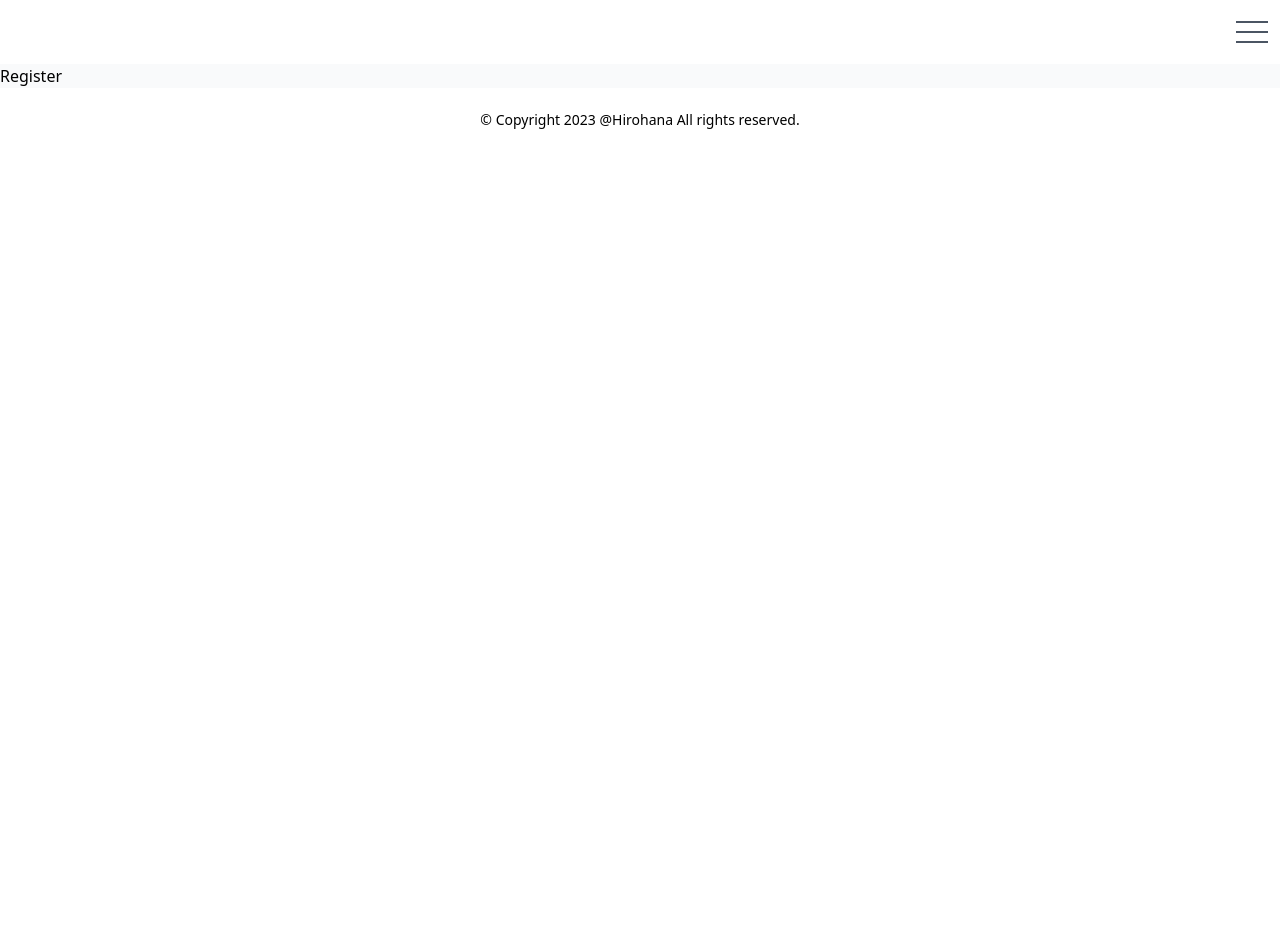
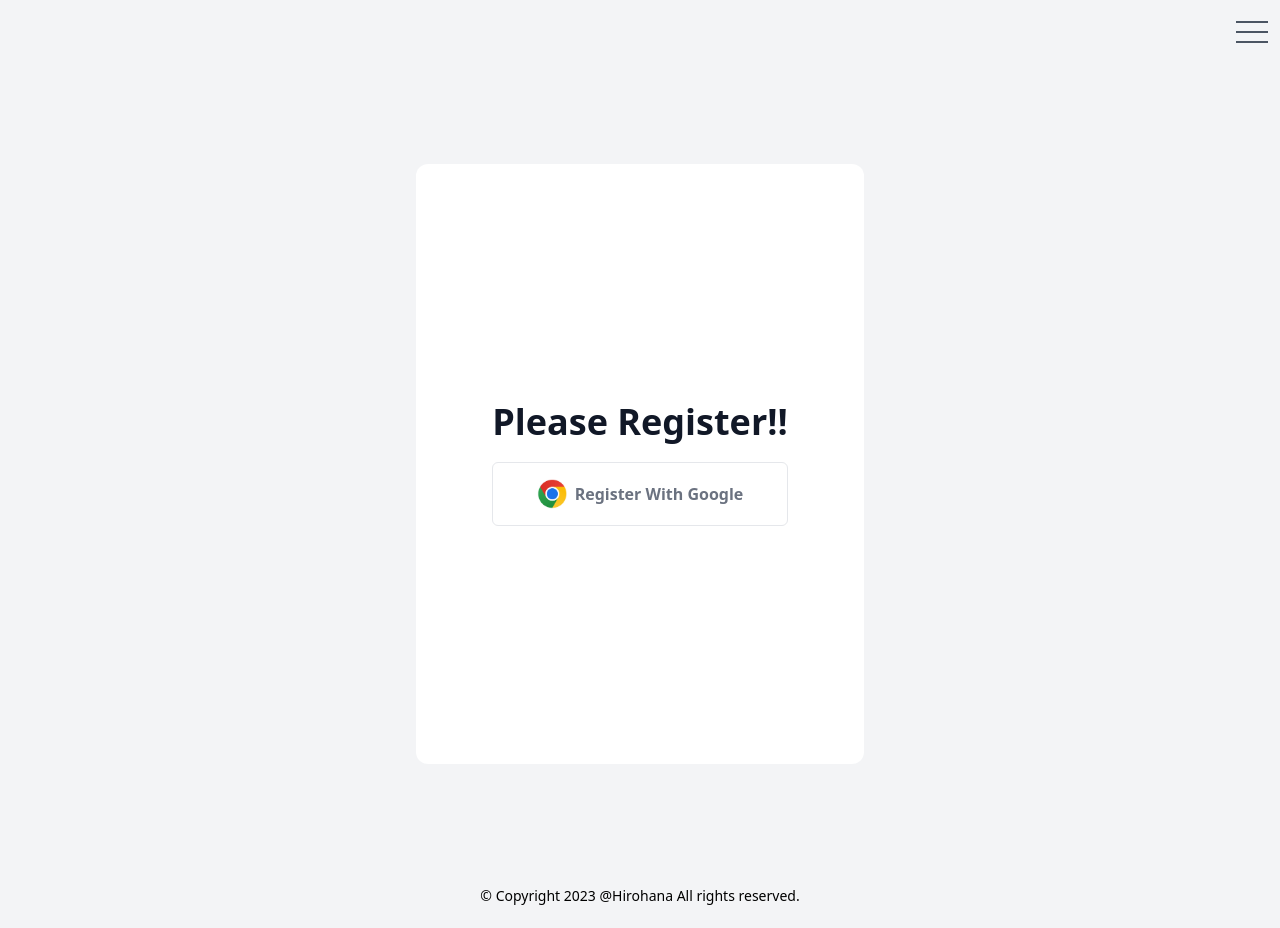
Before and after one commit to hirohana/aichat-openai, a Next.js app: page /auth/register in a window 1280 px wide. Before the commit the page ends 800 px from the top, so only its background shows below. Built offline with nearby package versions, Linux system fonts and the light colour scheme.

Commit message:
LoginPageとRegisterPage作成

```diff
--- a/src/app/auth/register/page.tsx
+++ b/src/app/auth/register/page.tsx
@@ -1,3 +1,5 @@
+import { RegisterPage } from "src/components/pages/register/RegisterPage";
+
 export default function Register() {
-  return <div>Register</div>;
+  return <RegisterPage />;
 }
--- a/src/app/layout.tsx
+++ b/src/app/layout.tsx
@@ -1,4 +1,4 @@
-import { BaseLayout } from "src/components/layouts/baseLayout/BaseLayout";
+import Layout from "src/components/layouts/rootLayout/RootLayout";
 
 export const metadata = {
   title: "Create Next App",
@@ -10,5 +10,5 @@ export default function RootLayout({
 }: {
   children: React.ReactNode;
 }) {
-  return <BaseLayout>{children}</BaseLayout>;
+  return <Layout>{children}</Layout>;
 }
--- a/src/components/elements/button/authButton/google/GoogleAuthButton.tsx
+++ b/src/components/elements/button/authButton/google/GoogleAuthButton.tsx
@@ -1,5 +1,6 @@
 "use client";
 
+import Image from "next/image";
 import { MouseEventHandler } from "react";
 
 type Props = {
@@ -9,8 +10,17 @@ type Props = {
 
 function GoogleAuthButton({ name, onClick }: Props) {
   return (
-    <div className="w-2/3 sm:max-w-sm py-4 px-2 text-center">
-      <button onClick={onClick}>{name}</button>
+    <div className="flex justify-center items-center px-4 py-4 bg-white border rounded-md cursor-pointer hover:bg-indigo-100">
+      <Image
+        src="/icon/google.png"
+        alt="google_icon"
+        width="30"
+        height="30"
+        className="mr-2"
+      />
+      <button onClick={onClick} className="text-gray-500 font-semibold">
+        {name}
+      </button>
     </div>
   );
 }
--- a/src/components/elements/button/secondaryButton/SecondaryButton.tsx
+++ b/src/components/elements/button/secondaryButton/SecondaryButton.tsx
@@ -5,12 +5,14 @@ type Props = {
 
 function SecondaryButton({ name, onClick }: Props) {
   return (
+    <div>
       <button
         onClick={onClick}
         className="bg-transparent hover:bg-blue-500 text-blue-700 font-semibold hover:text-white py-2 px-4 border border-blue-500 hover:border-transparent rounded"
       >
         {name}
       </button>
+    </div>
   );
 }
 
--- a/src/components/layouts/footer/Footer.tsx
+++ b/src/components/layouts/footer/Footer.tsx
@@ -1,6 +1,6 @@
 export const Footer = () => {
   return (
-    <div className="flex items-center  justify-center h-16">
+    <div className="flex items-center justify-center h-16">
       <p className="text-sm text-center">
         © Copyright 2023 @Hirohana All rights reserved.
       </p>
--- /dev/null
+++ b/src/components/layouts/pageFrame/PageFrame.tsx
@@ -0,0 +1,15 @@
+import React from "react";
+
+type Props = {
+  children: React.ReactNode;
+};
+
+export function PageFrame({ children }: Props) {
+  return (
+    <div className="w-full h-screen mx-auto px-4 md:text-center">
+      <div className="flex flex-col items-center justify-center h-full">
+        {children}
+      </div>
+    </div>
+  );
+}
--- a/src/components/layouts/baseLayout/BaseLayout.tsx
+++ b/src/components/layouts/rootLayout/RootLayout.tsx
@@ -5,20 +5,24 @@ import { Header } from "src/components/layouts/header/Header";
 import { Footer } from "src/components/layouts/footer/Footer";
 import "src/styles/globals.css";
 
-function BaseLayout({ children }: { children: React.ReactNode }) {
+export default function RootLayout({
+  children,
+}: {
+  children: React.ReactNode;
+}) {
   return (
     <html lang="ja">
       <body>
         <ReduxProvider>
           <NextAuthProvider>
-            <Header />
-            <main className="bg-gray-50">{children}</main>
-            <Footer />
+            <div className="bg-gray-100">
+              <Header />
+              <main>{children}</main>
+              <Footer />
+            </div>
           </NextAuthProvider>
         </ReduxProvider>
       </body>
     </html>
   );
 }
-
-export { BaseLayout };
--- a/src/components/pages/auth/AuthPage.tsx
+++ b/src/components/pages/auth/AuthPage.tsx
@@ -1,3 +1,4 @@
+import { PageFrame } from "src/components/layouts/pageFrame/PageFrame";
 import { HeadingText } from "src/components/elements/heading/HeadingText";
 import { HeadingDescription } from "src/components/elements/heading/HeadingDescription";
 import { PrimaryLink } from "src/components/elements/link/PrimaryLink";
@@ -5,8 +6,7 @@ import { SecondaryLink } from "src/components/elements/link/SecondaryLink";
 
 const AuthPage = () => {
   return (
-    <div className="w-full h-screen mx-auto px-4 md:text-center">
-      <div className="flex flex-col items-center justify-center h-full">
+    <PageFrame>
       <HeadingText text="ログイン・アカウント登録" />
       <HeadingDescription description="ログインする場合はログインボタン、アカウントを作成する場合は登録ボタンを押してください。" />
       <div className="flex items-center justify-center">
@@ -15,8 +15,7 @@ const AuthPage = () => {
         </div>
         <SecondaryLink name="登録" href="/register" />
       </div>
-      </div>
-    </div>
+    </PageFrame>
   );
 };
 
--- /dev/null
+++ b/src/components/pages/register/RegisterPage.tsx
@@ -0,0 +1,35 @@
+"use client";
+
+import { signIn } from "next-auth/react";
+import { useSearchParams } from "next/navigation";
+import { GoogleAuthButton } from "src/components/elements/button/authButton/google/GoogleAuthButton";
+import { HeadingText } from "src/components/elements/heading/HeadingText";
+import { PageFrame } from "src/components/layouts/pageFrame/PageFrame";
+import {
+  CALLBACK_URL,
+  GOOGLE,
+  HOME,
+  PLEASE_REGISTER,
+  REGISTER_WITH_GOOGLE,
+} from "src/const";
+
+function RegisterPage() {
+  const searchParams = useSearchParams();
+  const callbackUrl = searchParams.get(CALLBACK_URL) || HOME;
+
+  return (
+    <PageFrame>
+      <div className="flex flex-col items-center justify-center w-11/12 h-3/4 sm:max-w-md sm:max-h-md bg-white rounded-xl">
+        <div className="mx-2">
+          <HeadingText text={PLEASE_REGISTER} />
+          <GoogleAuthButton
+            name={REGISTER_WITH_GOOGLE}
+            onClick={() => signIn(GOOGLE, { callbackUrl })}
+          />
+        </div>
+      </div>
+    </PageFrame>
+  );
+}
+
+export { RegisterPage };
--- a/src/components/pages/resigter/RegisterPage.tsx
+++ /dev/null
@@ -1,5 +0,0 @@
-function Register() {
-  return <div>RegisterPage</div>;
-}
-
-export { Register };
--- a/src/const/index.ts
+++ b/src/const/index.ts
@@ -1,7 +1,13 @@
 // アプリケーション全体で使う定数を入れる。
 
-export const CALLBACK_URL = "callbackUrl";
+// Google Auth
+export const GOOGLE = "google";
+export const REGISTER_WITH_GOOGLE = "Register With Google";
 export const CONTINUE_WITH_GOOGLE = "Continue With Google";
-export const GOOGLE = "google";
+export const WELCOME_BACK = "Welcome Back!!";
+export const PLEASE_REGISTER = "Please Register!!";
+
+// URL
 export const HOME = "/";
 export const LOGIN = "login";
+export const CALLBACK_URL = "callbackUrl";
```
Also changed, not shown: public/icon/google.png (added). Lines whose indentation alone changed are shown as unchanged.
